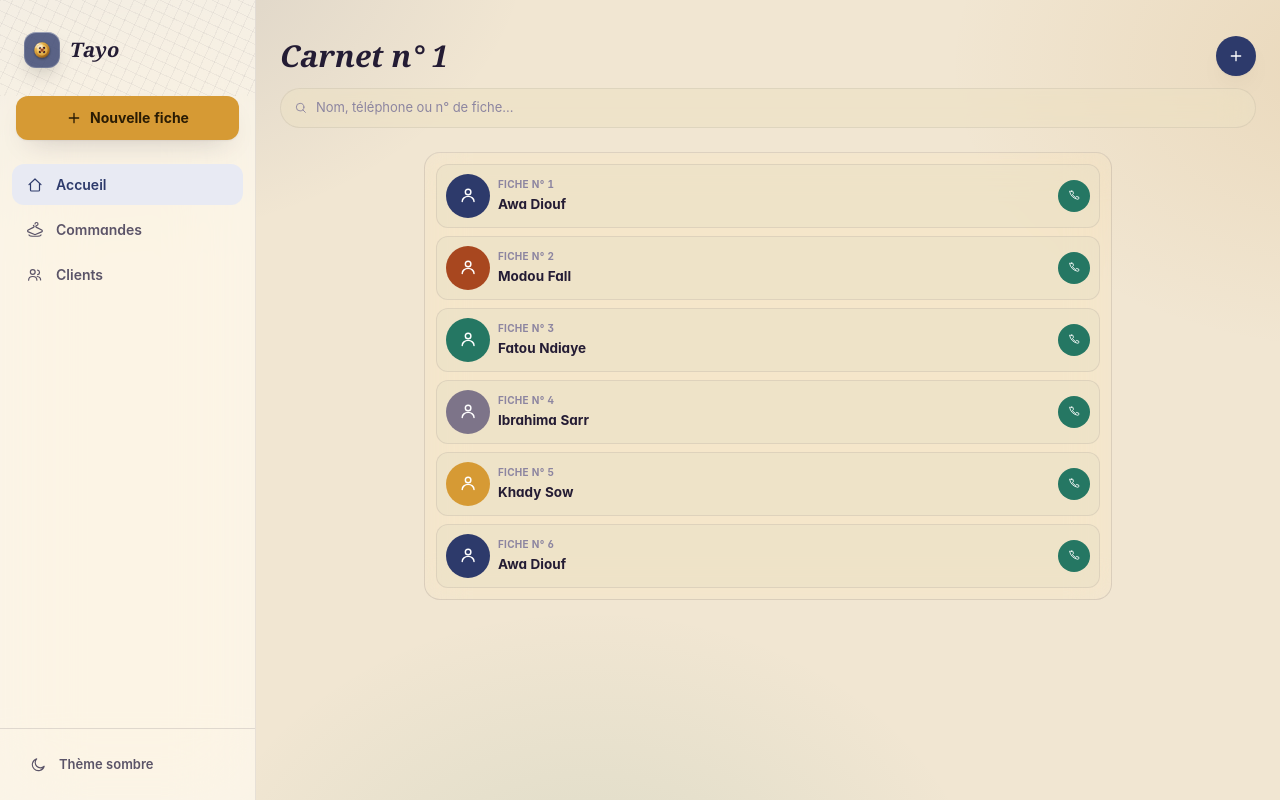
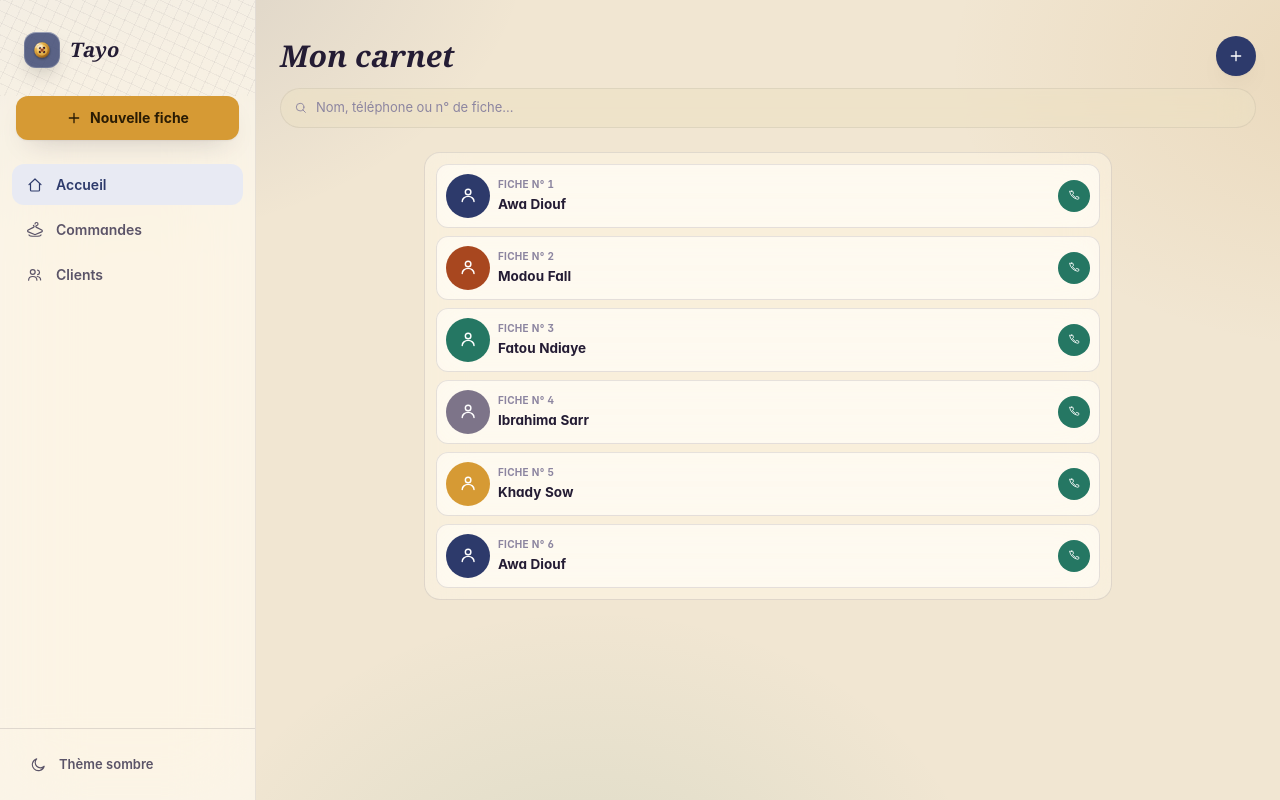
Before and after one commit to RawaneG/sunu-couture, a React (Vite) app: page / in a window 1280 px wide. Built offline with nearby package versions, Linux system fonts and the light colour scheme.

Commit message:
fix: update error messages in VoiceRecorder for clarity; modify title in CarnetList for consistency

```diff
--- a/src/components/ui/VoiceRecorder.tsx
+++ b/src/components/ui/VoiceRecorder.tsx
@@ -75,7 +75,7 @@ export default function VoiceRecorder({
       if (err instanceof DOMException && err.name === "NotFoundError") {
         setError("Aucun micro trouvé — branchez-en un puis réessayez.");
       } else if (err instanceof DOMException && err.name === "NotAllowedError") {
-        setError("Micro refusé — autorisez l'accès puis réessayez.");
+        setError("Micro bloqué pour ce site — autorisez-le depuis l'icône près de l'adresse du site, puis appuyez ici.");
       } else if (err instanceof DOMException && err.name === "NotReadableError") {
         setError("Micro déjà utilisé par une autre application — réessayez.");
       } else {
--- a/src/index.css
+++ b/src/index.css
@@ -177,11 +177,16 @@
     box-shadow: inset 0 0 0 1px color-mix(in oklab, var(--color-line) 55%, transparent);
   }
   /*
-   * Same blur + hairline rim as .glass-card, but no background fill — for
-   * surfaces (like the mobile sticky header or the carnet list frame) that
-   * should read as a floating glass edge over the page, not a tinted panel.
+   * Same blur + hairline rim as .glass-card, but a much lighter background —
+   * for surfaces (like the mobile sticky header or the carnet list frame)
+   * that should read as a floating glass edge over the page, not a tinted
+   * panel. Some mobile browsers (e.g. iOS with Reduce Transparency, or older
+   * WebViews) silently drop backdrop-filter without reporting it as
+   * unsupported — with zero background that leaves the surface fully
+   * invisible, so a faint fill is kept as a floor even where blur renders.
    */
   .glass-edge {
+    background: color-mix(in oklab, var(--color-surface) 40%, transparent);
     backdrop-filter: blur(20px) saturate(1.4);
     -webkit-backdrop-filter: blur(20px) saturate(1.4);
     box-shadow:
--- a/src/pages/CarnetList.tsx
+++ b/src/pages/CarnetList.tsx
@@ -139,7 +139,7 @@ export default function CarnetList() {
     <div>
       <MobileBrandBar />
       <PageHeader
-        title={searching ? "Carnet de mesures" : `Carnet n° ${activeCarnet}`}
+        title={searching ? "Carnet de mesures" : "Mon carnet"}
         actions={addButton}
         hideActionsOnMobile
         search={{ query, onQueryChange: setQuery, placeholder: "Nom, téléphone ou n° de fiche…" }}
@@ -307,7 +307,7 @@ function FicheRow({ fiche, clientName, onOpen }: { fiche: Fiche; clientName: str
         }
       }}
       className={clsx(
-        "glass-chip flex cursor-pointer items-center gap-2 rounded-xl px-2.5 py-2.5 text-left transition-colors hover:bg-surface-3 active:scale-[0.98]",
+        "glass-card flex cursor-pointer items-center gap-2 rounded-xl px-2.5 py-2.5 text-left transition-colors hover:bg-surface-3 active:scale-[0.98]",
         fiche.cancelledAt && "opacity-50"
       )}
     >
```
